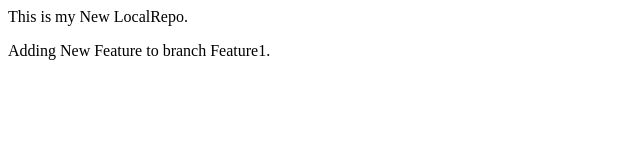
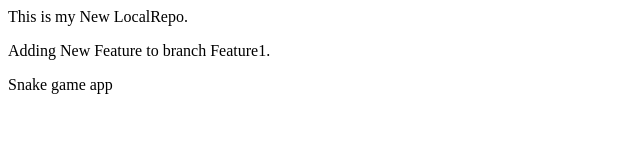
Before and after one commit to MUHAMMAD-HAMMAD2K04/Local_Repo, a plain HTML site: page Index.html in a window 1280 px wide. Shown: the whole page, without its empty margins (0-640 px from the left). Drawn offline with Linux system fonts and the light colour scheme.

Commit message:
New Task

```diff
--- a/Index.html
+++ b/Index.html
@@ -1,2 +1,3 @@
 <p> This is my New LocalRepo. </p>
 <p> Adding New Feature to branch Feature1. </p>
+<p>Snake game app </p>
```
